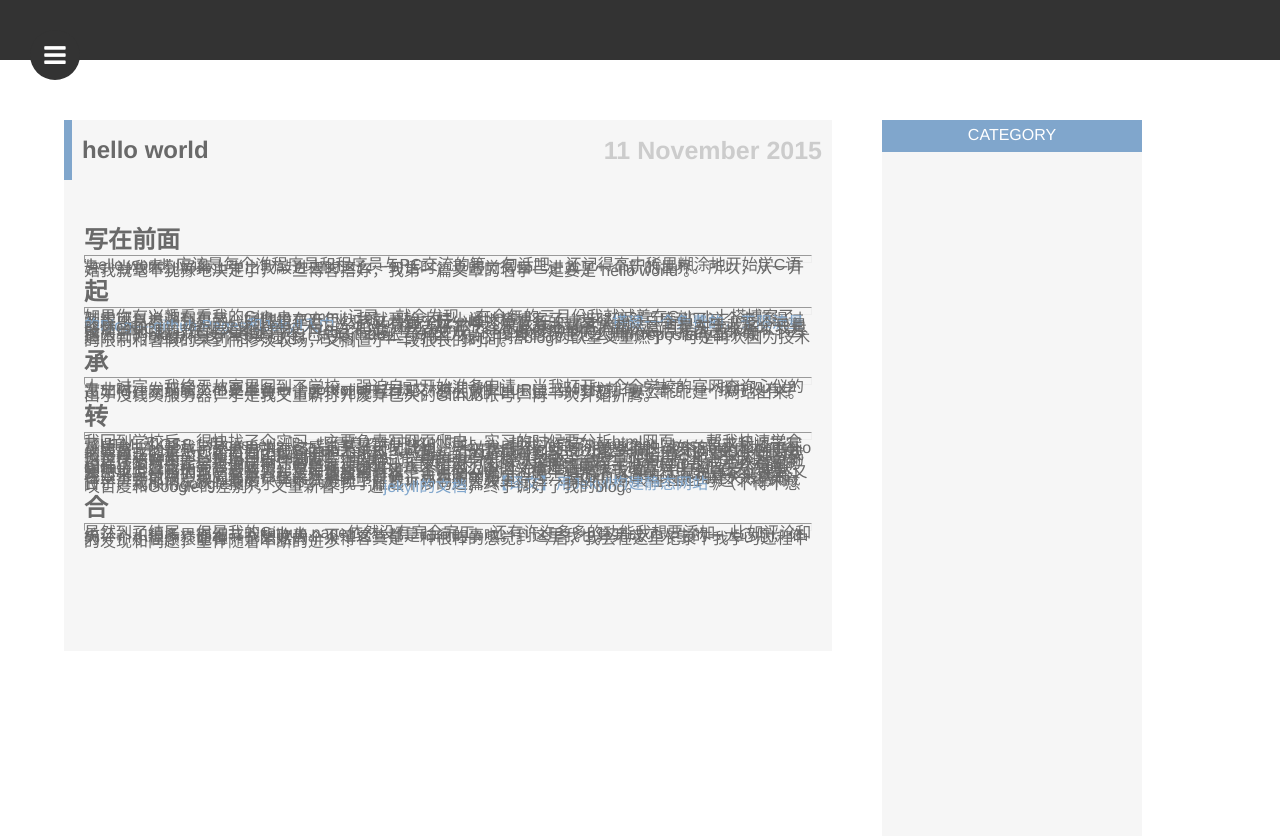
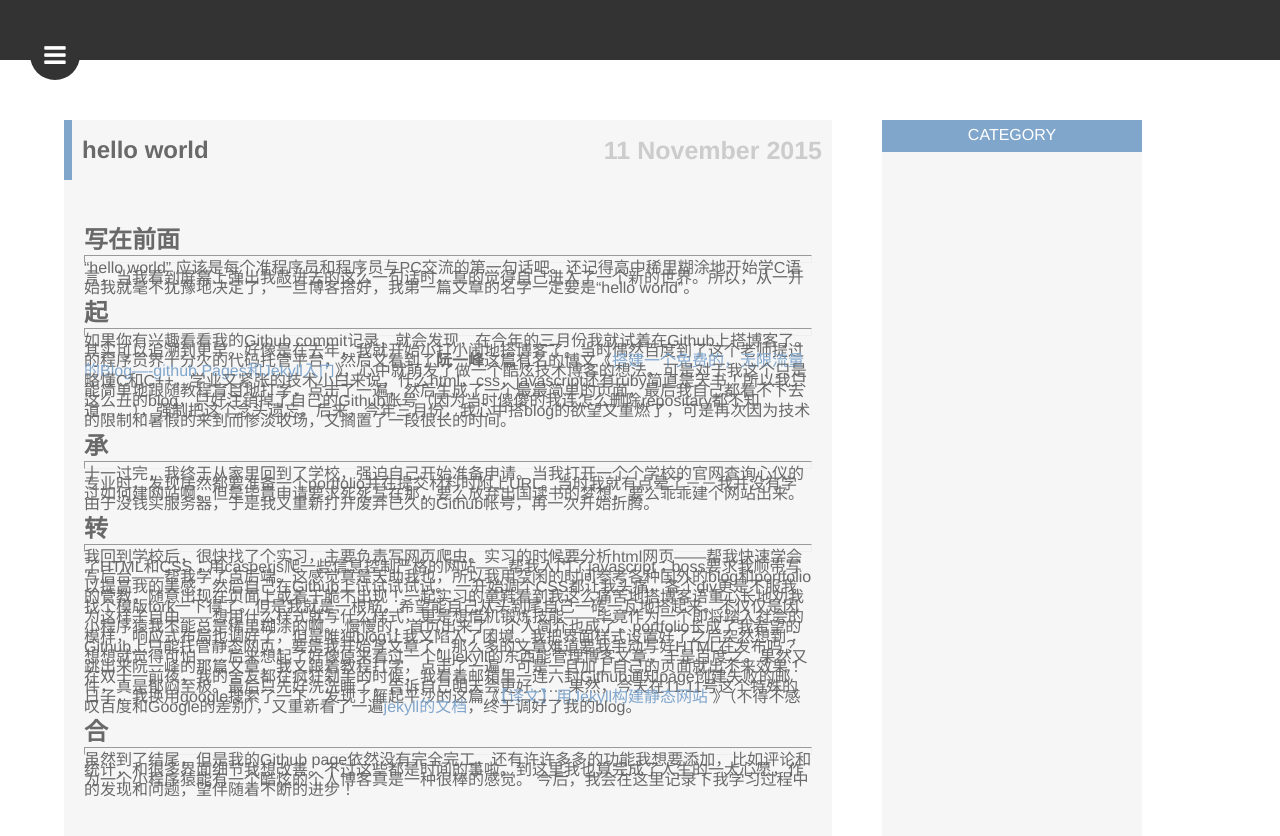
Before and after one commit to xiangxiyun/xiangxiyun.github.io, a Jekyll site: the page built from _posts/2015-11-11-hello-world.md, in a window 1280 px wide. Shown: the top 836 px of the page. Built offline with Jekyll 4.4.1, drawn with Linux system fonts in a browser that asks for light colours.

Commit message:
Update article.css

```diff
--- a/stylesheets/article.css
+++ b/stylesheets/article.css
@@ -77,14 +77,14 @@
 
     .article_content hr{
       padding: 3px;
-      size: 3px;
+      height: 3px;
       color: rgb(128, 166, 204);
     }
 
     .article_content p{
         float: left;
         font-size: 16px;
-        line-height: 3px;
+        line-height: 10px;
         text-align: left;
       }
 
```
